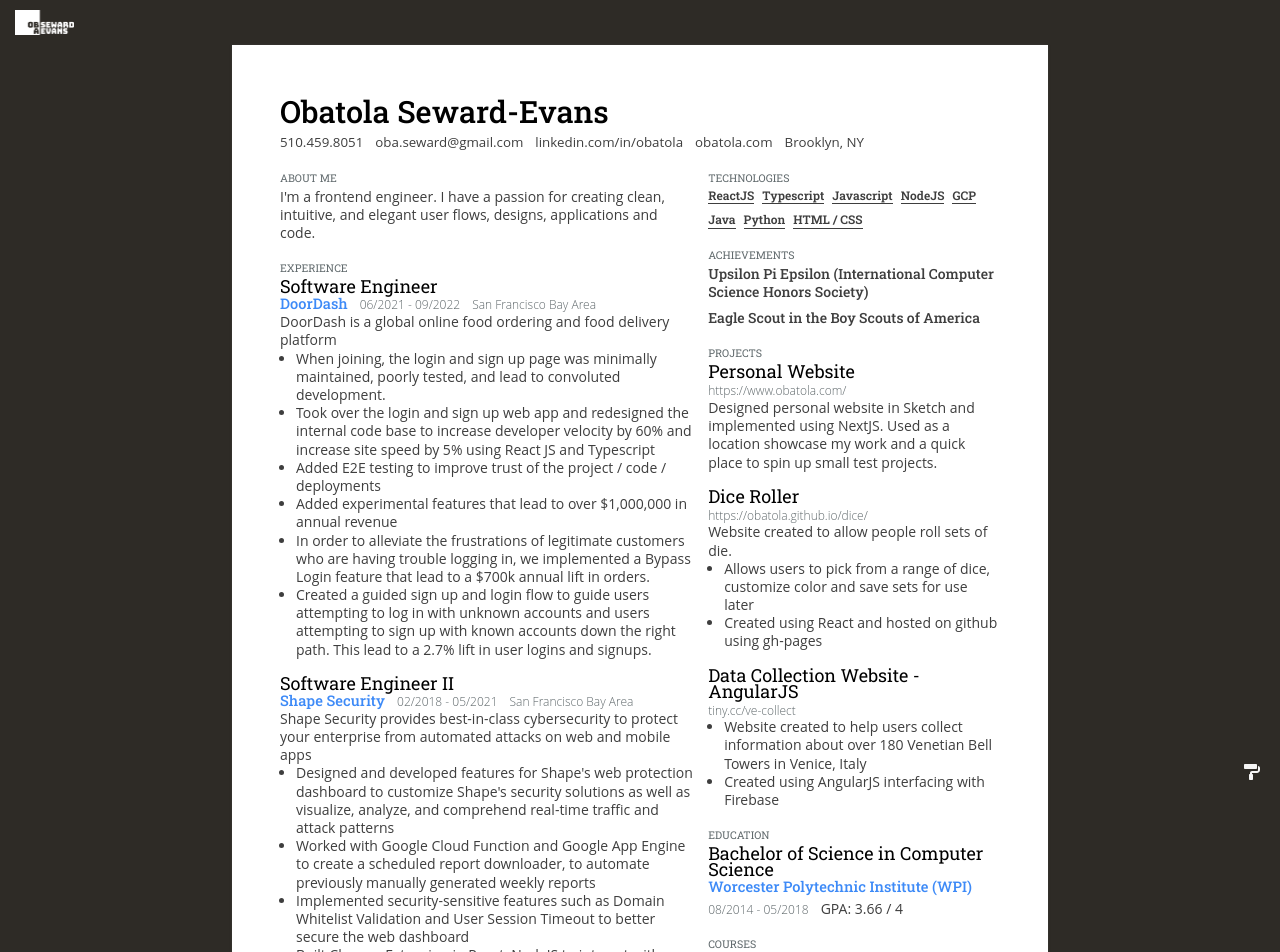
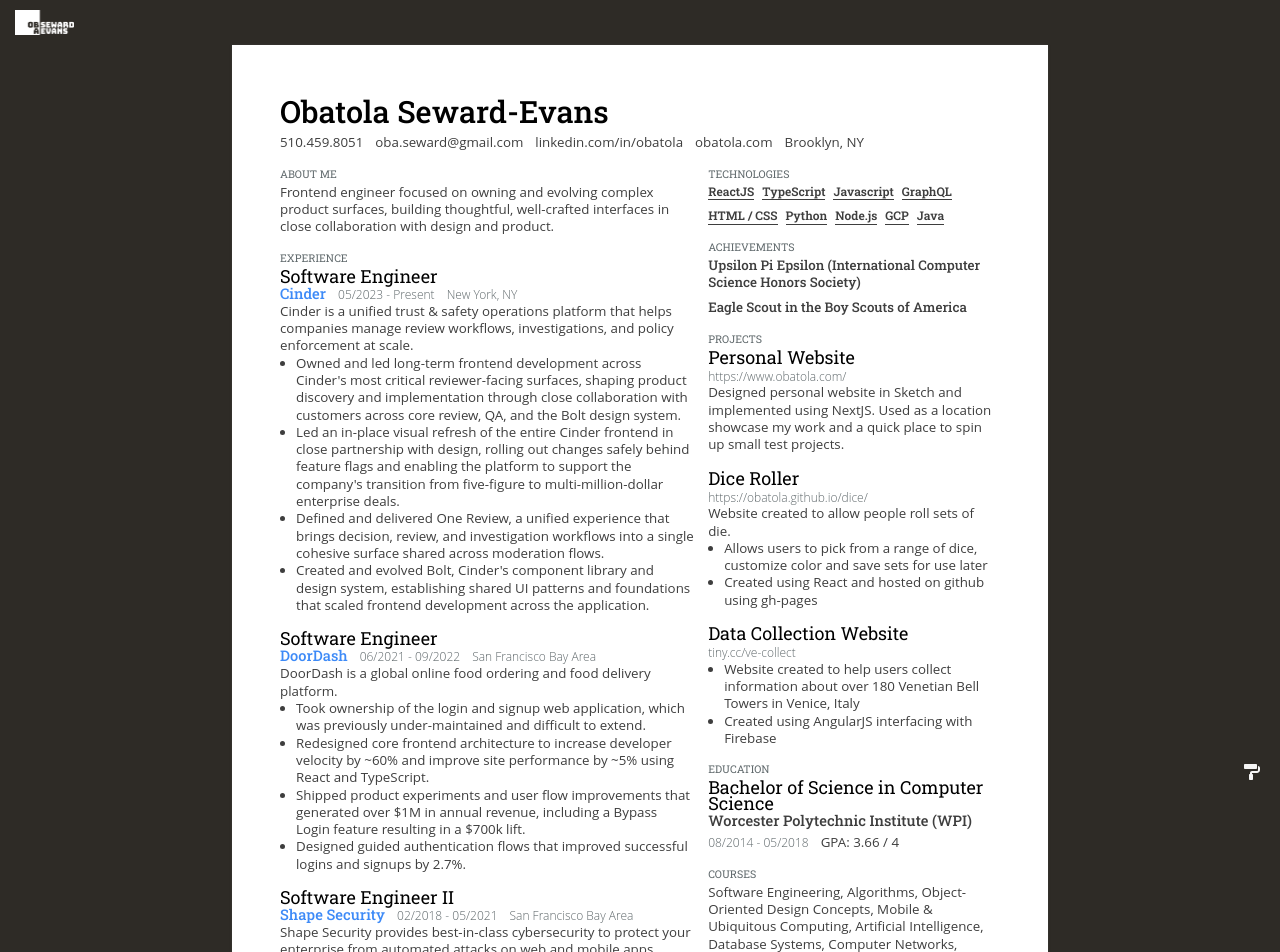
Before and after one commit to obatola/oba, a Next.js app: page /resume in a window 1280 px wide. Shown: the top 952 px of the page. Built offline with nearby package versions, Linux system fonts and the light colour scheme; some icons are missing.

Commit message:
improve copy across resume and home page

```diff
--- a/src/modules/home/IntroSection.tsx
+++ b/src/modules/home/IntroSection.tsx
@@ -1,5 +1,5 @@
 import { HOME_PAGE_ANCHORS } from "@/constants/homeConstants";
-import { homeCopy } from "@/copy";
+import { homeCopy } from "@/homeCopy";
 import React from "react";
 import styles from "../../styles/IntroSection.module.css";
 
--- a/src/modules/home/ProfessionalExperience.tsx
+++ b/src/modules/home/ProfessionalExperience.tsx
@@ -1,5 +1,5 @@
 import { useState } from "react";
-import { homeCopy, IExperience } from "@/copy";
+import { homeCopy, IExperience } from "@/homeCopy";
 import { clsx } from "clsx";
 import { GoldenLink } from "../common/GoldenLinks";
 import styles from "../../styles/ProfessionalExperience.module.css";
--- a/src/modules/home/ProjectSection.tsx
+++ b/src/modules/home/ProjectSection.tsx
@@ -1,5 +1,5 @@
 import React from "react";
-import { homeCopy } from "@/copy";
+import { homeCopy } from "@/homeCopy";
 import { HOME_PAGE_ANCHORS } from "@/constants/homeConstants";
 import { FeatureProjectsPane } from "./projectComponents/FeaturedProjectPane";
 import { ProjectPane } from "./projectComponents/ProjectPane";
--- a/src/modules/home/projectComponents/FeaturedProjectPane.tsx
+++ b/src/modules/home/projectComponents/FeaturedProjectPane.tsx
@@ -1,6 +1,6 @@
 import React from "react";
 import { clsx } from "clsx";
-import { ICSProject } from "@/copy";
+import { ICSProject } from "@/homeCopy";
 import Image from "next/image";
 import { FaExternalLinkAlt, FaGithub, FaDownload } from "react-icons/fa";
 import styles from "../../../styles/FeaturedProjectPane.module.css";
--- a/src/modules/home/projectComponents/ProjectPane.tsx
+++ b/src/modules/home/projectComponents/ProjectPane.tsx
@@ -1,5 +1,5 @@
 import React from "react";
-import { ICSProject } from "@/copy";
+import { ICSProject } from "@/homeCopy";
 import styles from "../../../styles/ProjectPane.module.css";
 import { GoldenLink } from "@/modules/common/GoldenLinks";
 import { Spacer, SPACER_SIZE } from "@/modules/common/Spacer";
--- a/src/modules/resume/ResumePage.module.css
+++ b/src/modules/resume/ResumePage.module.css
@@ -41,7 +41,7 @@
   margin: 0 auto;
 
   font-family: var(--resume-font-normal);
-  font-size: 10.5pt;
+  font-size: 10pt;
   color: var(--resume-color-text);
 }
 
@@ -127,6 +127,10 @@
     margin: var(--resume-margin-y) var(--resume-margin-x);
   }
 
+  .resume-page-container {
+    padding: 0 !important;
+  }
+
   .resume-page__resume-wrapper {
     width: 100%;
     margin: 0;
@@ -135,9 +139,9 @@
 
   .resume-page__resume {
     width: 100%;
-    height: auto;
+    min-height: auto !important; /* Override min-height: 11in to prevent forced page break */
     margin: 0;
-    padding: 0;
+    padding: 0 0 !important;
     box-shadow: none;
   }
 
@@ -145,12 +149,14 @@
     display: none;
   }
 
-  .resume-page-container h1,
-  .resume-page-container h2,
-  .resume-page-container h3,
-  .resume-page-container h4,
-  .resume-page-container h5,
+  /* Prevent breaks inside articles (individual experience/project entries) */
   .resume-page-container article {
+    page-break-inside: avoid;
+  }
+
+  /* Keep section titles with their content */
+  .resume-page-container h2 {
+    page-break-after: avoid;
     page-break-inside: avoid;
   }
 }
--- a/src/modules/resume/ResumePage.tsx
+++ b/src/modules/resume/ResumePage.tsx
@@ -113,7 +113,7 @@
                 <Stack gap={SPACING.sm}>
                     <Stack gap={SPACING.none}>
                         <h3>{degree}</h3>
-                        <h4 className={classes["resume-page__accented-text"]}>{school}</h4>
+                        <h4>{school}</h4>
                     </Stack>
                     <Group gap={SPACING.lg}>
                         <p className={classes["resume-page__caption"]}>{date}</p>
@@ -128,6 +128,9 @@
 
 function DynamicSection({ title, content }: SectionType) {
     const contentDOM = content.map((item, index) => {
+        if (item.disabled) {
+            return null;
+        }
         switch (item.type) {
             case 'generic':
                 return <div key={index}>{item.children}</div>;
@@ -168,16 +171,16 @@
             </div>
             <div className={classes["resume-page__resume-wrapper"]}>
                 <div className={classes["resume-page__resume"]}>
-                    <Stack>
+                    <Stack gap={SPACING.lg}>
                         <Header {...resume.header} />
                         <Grid gutter={14}>
                             <Grid.Col span={{ base: 12, xs: 7 }}>
-                                <Stack gap={SPACING.xl}>
+                                <Stack gap={SPACING.lg}>
                                     {mainPanelDOM}
                                 </Stack>
                             </Grid.Col>
                             <Grid.Col span={{ base: 12, xs: 5 }}>
-                                <Stack gap={SPACING.xl}>
+                                <Stack gap={SPACING.lg}>
                                     {rightPanelDOM}
                                 </Stack>
                             </Grid.Col>
--- a/src/modules/resume/ResumePage.types.ts
+++ b/src/modules/resume/ResumePage.types.ts
@@ -41,12 +41,12 @@
 }
 
 type SectionContentType =
-    (ResumeExperienceType & {type: 'experience'}) |
+(    (ResumeExperienceType & {type: 'experience'}) |
     (ResumeTechnologiesType & {type: 'technologies'}) |
     (ResumeAchievementsType & {type: 'achievements'}) |
     (ResumeProjectType & {type: 'project'}) |
     (ResumeEducationType & {type: 'education'}) |
-    ({children: React.ReactNode} & {type: 'generic'})
+    ({children: React.ReactNode} & {type: 'generic'}) ) & {disabled?: boolean}
 
 
 export type SectionType = {
--- a/src/pages/resume/index.tsx
+++ b/src/pages/resume/index.tsx
@@ -2,7 +2,7 @@
 import { ThemeProvider } from "@/modules/common/ThemeManager";
 import { Analytics } from "@vercel/analytics/react"
 import { DynamicResumePage } from "@/modules/resume/ResumePage";
-import { RESUME } from "@/modules/resume/ResumePage.constants";
+import { RESUME } from "@/resumeCopy";
 
 export default function Resume() {
     return (
--- a/src/modules/resume/ResumePage.constants.tsx
+++ b/src/resumeCopy.tsx
@@ -1,4 +1,4 @@
-import { ResumeType } from "./ResumePage.types";
+import { ResumeType } from "@/modules/resume/ResumePage.types";
 
 export const RESUME: ResumeType = {
     header: {
@@ -19,8 +19,8 @@
                     type: 'generic',
                     children: (
                         <p>
-                            I&apos;m a frontend engineer. I have a passion for creating clean, intuitive,
-                            and elegant user flows, designs, applications and code.
+                            Frontend engineer focused on owning and evolving complex product surfaces,
+                            building thoughtful, well-crafted interfaces in close collaboration with design and product.
                         </p>
                     )
                 }
@@ -32,42 +32,72 @@
                 {
                     type: 'experience',
                     title: "Software Engineer",
+                    company: <a href="https://cinder.co/" target="_blank" rel="noopener noreferrer">Cinder</a>,
+                    date: "05/2023 - Present",
+                    location: "New York, NY",
+                    children: (
+                        <>
+                            <p>
+                                Cinder is a unified trust & safety operations platform that helps
+                                companies manage review workflows, investigations, and policy
+                                enforcement at scale.
+                            </p>
+                            <ul>
+                                <li>
+                                    Owned and led long-term frontend development across Cinder&apos;s most critical
+                                    reviewer-facing surfaces, shaping product discovery and implementation through
+                                    close collaboration with customers across core review, QA, and the Bolt design system.
+                                </li>
+                                <li>
+                                    Led an in-place visual refresh of the entire Cinder frontend in close
+                                    partnership with design, rolling out changes safely behind feature
+                                    flags and enabling the platform to support the company&apos;s transition
+                                    from five-figure to multi-million-dollar enterprise deals.
+                                </li>
+                                <li>
+                                    Defined and delivered One Review, a unified experience that brings
+                                    decision, review, and investigation workflows into a single cohesive
+                                    surface shared across moderation flows.
+                                </li>
+                                <li>
+                                    Created and evolved Bolt, Cinder&apos;s component library and design system,
+                                    establishing shared UI patterns and foundations that scaled frontend
+                                    development across the application.
+
+                                </li>
+                            </ul>
+                        </>
+                    )
+                },
+                {
+                    type: 'experience',
+                    title: "Software Engineer",
                     company: <a href="https://www.doordash.com/" target="_blank" rel="noopener noreferrer">DoorDash</a>,
                     date: "06/2021 - 09/2022",
                     location: "San Francisco Bay Area",
                     children: (
                         <>
                             <p>
-                                DoorDash is a global online food ordering and food delivery platform
+                                DoorDash is a global online food ordering and food delivery platform.
                             </p>
                             <ul>
                                 <li>
-                                    When joining, the login and sign up page was minimally maintained,
-                                    poorly tested, and lead to convoluted development.
+                                    Took ownership of the login and signup web application, which was
+                                    previously under-maintained and difficult to extend.
                                 </li>
                                 <li>
-                                    Took over the login and sign up web app and redesigned the internal
-                                    code base to increase developer velocity by 60% and increase site
-                                    speed by 5% using React JS and Typescript
+                                    Redesigned core frontend architecture to increase developer
+                                    velocity by ~60% and improve site performance by ~5% using
+                                    React and TypeScript.
                                 </li>
                                 <li>
-                                    Added E2E testing to improve trust of the project / code /
-                                    deployments
+                                    Shipped product experiments and user flow improvements that
+                                    generated over $1M in annual revenue, including a Bypass Login
+                                    feature resulting in a $700k lift.
                                 </li>
                                 <li>
-                                    Added experimental features that lead to over $1,000,000 in annual
-                                    revenue
-                                </li>
-                                <li>
-                                    In order to alleviate the frustrations of legitimate customers who
-                                    are having trouble logging in, we implemented a Bypass Login
-                                    feature that lead to a $700k annual lift in orders.
-                                </li>
-                                <li>
-                                    Created a guided sign up and login flow to guide users attempting
-                                    to log in with unknown accounts and users attempting to sign up
-                                    with known accounts down the right path. This lead to a 2.7% lift
-                                    in user logins and signups.
+                                    Designed guided authentication flows that improved successful
+                                    logins and signups by 2.7%.
                                 </li>
                             </ul>
                         </>
@@ -87,23 +117,14 @@
                             </p>
                             <ul>
                                 <li>
-                                    Designed and developed features for Shape&apos;s web protection dashboard
-                                    to customize Shape&apos;s security solutions as well as visualize,
-                                    analyze, and comprehend real-time traffic and attack patterns
+                                    Designed and developed features for Shape&apos;s web protection dashboard,
+                                    enabling customers to configure security solutions and analyze real-time
+                                    traffic and attack patterns.
                                 </li>
                                 <li>
-                                    Worked with Google Cloud Function and Google App Engine to create a
-                                    scheduled report downloader, to automate previously manually
-                                    generated weekly reports
-                                </li>
-                                <li>
-                                    Implemented security-sensitive features such as Domain Whitelist
-                                    Validation and User Session Timeout to better secure the web
-                                    dashboard
-                                </li>
-                                <li>
-                                    Built Chrome Extension in React, NodeJS to interact with their main
-                                    platform to simulate web entries
+                                    Built supporting tooling and security-sensitive features, including
+                                    automated reporting pipelines and protections such as domain whitelisting
+                                    and session timeouts.
                                 </li>
                             </ul>
                         </>
@@ -111,6 +132,7 @@
                 },
                 {
                     type: 'experience',
+                    disabled: true,
                     title: "Data Engineering Intern",
                     company: <a href="https://www.optum.com/" target="_blank" rel="noopener noreferrer">Optum</a>,
                     date: "06/2017 - 08/2017",
@@ -133,6 +155,7 @@
                 },
                 {
                     type: 'experience',
+                    disabled: true,
                     title: "iOS Developer",
                     company: "Step Champion",
                     date: "06/2016 - 10/2016",
@@ -158,7 +181,7 @@
             content: [
                 {
                     type: 'technologies',
-                    technologies: ["ReactJS", "Typescript", "Javascript", "NodeJS", "GCP", "Java", "Python", "HTML / CSS"]
+                    technologies: ["ReactJS", "TypeScript", "Javascript", "GraphQL", "HTML / CSS", "Python", "Node.js", "GCP", "Java"]
                 }
             ]
         },
@@ -211,7 +234,7 @@
                 },
                 {
                     type: 'project',
-                    title: "Data Collection Website - AngularJS",
+                    title: "Data Collection Website",
                     url: "tiny.cc/ve-collect",
                     children: (
                         <>
```
Also changed, not shown: src/homeCopy.tsx (renamed from src/copy.tsx, +26 -70 lines).
